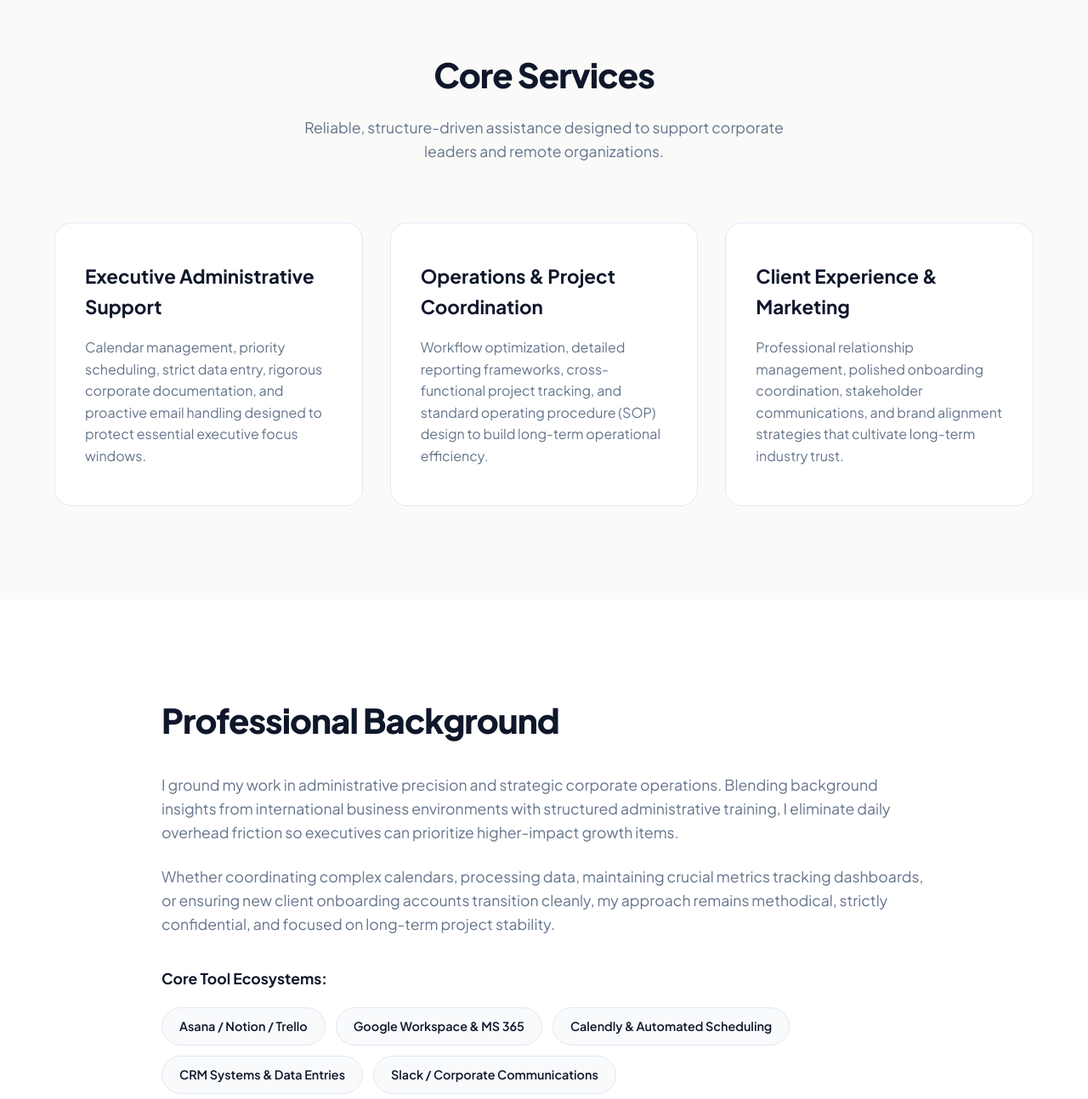
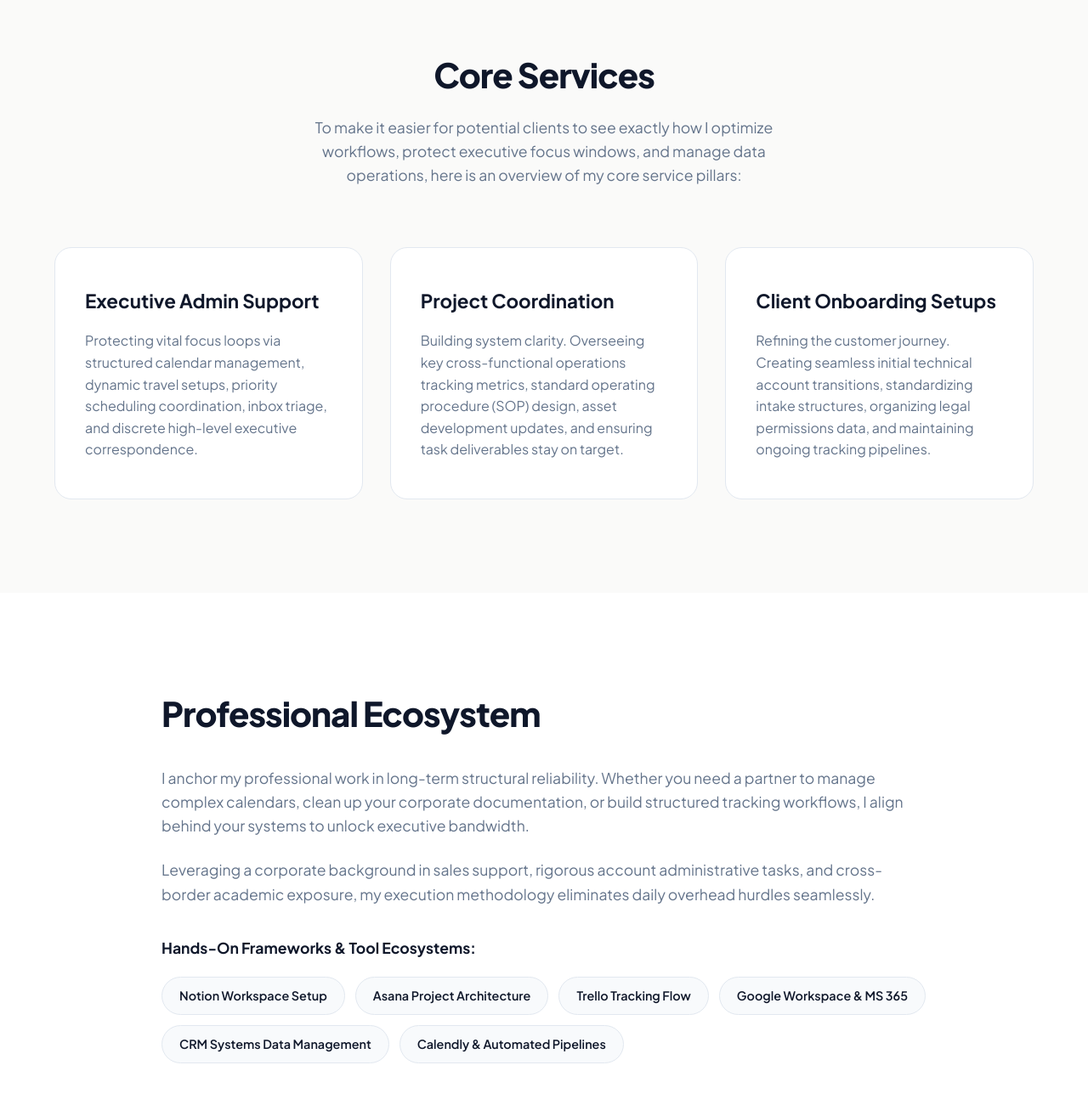
Before and after one commit to annie3217/My-Portfolio, a plain HTML site: page index.html in a window 1280 px wide. Shown: the part 720-2014 px from the top of the page at 85% size. Drawn offline with Linux system fonts and the light colour scheme.

Commit message:
Update index.html

```diff
--- a/index.html
+++ b/index.html
@@ -116,7 +116,7 @@
     }
 
     .hero p {
-      max-width: 680px;
+      max-width: 780px;
       margin: auto;
       font-size: 1.2rem;
       color: var(--text-muted);
@@ -134,7 +134,7 @@
     /* BUTTONS */
     .btn {
       padding: 14px 30px;
-      border-radius: 50px; /* Playful rounded pill buttons */
+      border-radius: 50px;
       font-weight: 700;
       font-size: 0.975rem;
       text-decoration: none;
@@ -205,7 +205,7 @@
     .card {
       background: var(--bg-white);
       padding: 45px 35px;
-      border-radius: 20px; /* Modern dynamic softened corners */
+      border-radius: 20px;
       transition: all 0.4s cubic-bezier(0.16, 1, 0.3, 1);
       border: 1px solid var(--border-light);
       position: relative;
@@ -625,13 +625,12 @@
     </div>
   </header>
 
-  <!-- HERO SECTION -->
+  <!-- HERO SECTION WITH INTEGRATED STATEMENT -->
   <section class="hero">
     <div class="container">
       <h1>High-Level Executive Support & <span>Operations Partner</span></h1>
       <p>
-        Optimizing administrative systems, managing executive workloads, and aligning client operations
-        so scaling businesses and corporate leaders can operate with total clarity.
+        As an Executive Assistant and Operations Partner, my goal has always been simple: eliminate administrative friction so scaling businesses and corporate leaders can operate with absolute clarity.
       </p>
       <div class="hero-buttons">
         <a href="#case-studies" class="btn btn-secondary">Explore Work Samples</a>
@@ -645,31 +644,28 @@
     <div class="container">
       <div class="section-title">
         <h2>Core Services</h2>
-        <p>Reliable, structure-driven assistance designed to support corporate leaders and remote organizations.</p>
+        <p>To make it easier for potential clients to see exactly how I optimize workflows, protect executive focus windows, and manage data operations, here is an overview of my core service pillars:</p>
       </div>
 
       <div class="services-grid">
         <div class="card">
-          <h3>Executive Administrative Support</h3>
+          <h3>Executive Admin Support</h3>
           <p>
-            Calendar management, priority scheduling, strict data entry, rigorous corporate documentation,
-            and proactive email handling designed to protect essential executive focus windows.
+            Protecting vital focus loops via structured calendar management, dynamic travel setups, priority scheduling coordination, inbox triage, and discrete high-level executive correspondence.
           </p>
         </div>
 
         <div class="card">
-          <h3>Operations & Project Coordination</h3>
+          <h3>Project Coordination</h3>
           <p>
-            Workflow optimization, detailed reporting frameworks, cross-functional project tracking,
-            and standard operating procedure (SOP) design to build long-term operational efficiency.
+            Building system clarity. Overseeing key cross-functional operations tracking metrics, standard operating procedure (SOP) design, asset development updates, and ensuring task deliverables stay on target.
           </p>
         </div>
 
         <div class="card">
-          <h3>Client Experience & Marketing</h3>
+          <h3>Client Onboarding Setups</h3>
           <p>
-            Professional relationship management, polished onboarding coordination, stakeholder communications,
-            and brand alignment strategies that cultivate long-term industry trust.
+            Refining the customer journey. Creating seamless initial technical account transitions, standardizing intake structures, organizing legal permissions data, and maintaining ongoing tracking pipelines.
           </p>
         </div>
       </div>
@@ -682,26 +678,23 @@
       <div class="about-layout">
         <div class="about-text">
           <div class="section-title" style="text-align: left; margin-bottom: 30px;">
-            <h2>Professional Background</h2>
+            <h2>Professional Ecosystem</h2>
           </div>
           <p>
-            I ground my work in administrative precision and strategic corporate operations. Blending background
-            insights from international business environments with structured administrative training, I eliminate
-            daily overhead friction so executives can prioritize higher-impact growth items.
+            I anchor my professional work in long-term structural reliability. Whether you need a partner to manage complex calendars, clean up your corporate documentation, or build structured tracking workflows, I align behind your systems to unlock executive bandwidth.
           </p>
           <p>
-            Whether coordinating complex calendars, processing data, maintaining crucial metrics tracking dashboards,
-            or ensuring new client onboarding accounts transition cleanly, my approach remains methodical, strictly confidential,
-            and focused on long-term project stability.
+            Leveraging a corporate background in sales support, rigorous account administrative tasks, and cross-border academic exposure, my execution methodology eliminates daily overhead hurdles seamlessly.
           </p>
 
-          <h3 style="font-size: 1.1rem; margin-top: 35px; margin-bottom: 15px; font-weight: 700; color: var(--text-dark);">Core Tool Ecosystems:</h3>
+          <h3 style="font-size: 1.1rem; margin-top: 35px; margin-bottom: 15px; font-weight: 700; color: var(--text-dark);">Hands-On Frameworks & Tool Ecosystems:</h3>
           <div class="tools-grid">
-            <span class="tool-tag">Asana / Notion / Trello</span>
+            <span class="tool-tag">Notion Workspace Setup</span>
+            <span class="tool-tag">Asana Project Architecture</span>
+            <span class="tool-tag">Trello Tracking Flow</span>
             <span class="tool-tag">Google Workspace & MS 365</span>
-            <span class="tool-tag">Calendly & Automated Scheduling</span>
-            <span class="tool-tag">CRM Systems & Data Entries</span>
-            <span class="tool-tag">Slack / Corporate Communications</span>
+            <span class="tool-tag">CRM Systems Data Management</span>
+            <span class="tool-tag">Calendly & Automated Pipelines</span>
           </div>
 
           <h3 style="font-size: 1.1rem; margin-top: 45px; margin-bottom: 15px; font-weight: 700; color: var(--text-dark);">Career Timeline:</h3>
@@ -732,7 +725,7 @@
     <div class="container">
       <div class="section-title">
         <h2>Mock Work Samples</h2>
-        <p>Analytical representations of technical implementation and executive workflow strategy.</p>
+        <p>Strategic case studies detailing how I break down scheduling bottlenecks and build operations dashboards.</p>
       </div>
 
       <div class="case-grid">
@@ -875,8 +868,7 @@
     <div class="container">
       <h2>Ready to Optimize Your Daily Operations?</h2>
       <p>
-        Partner with a professional Executive Assistant focused on keeping your projects structured,
-        your inbox controlled, and your operations moving forward.
+        Let's connect today and put an end to administrative overhead friction for good.
       </p>
       <a href="https://calendly.com/d/ct7p-f5f-6nx" target="_blank" class="btn btn-primary">Schedule Your Consultation</a>
     </div>
```
